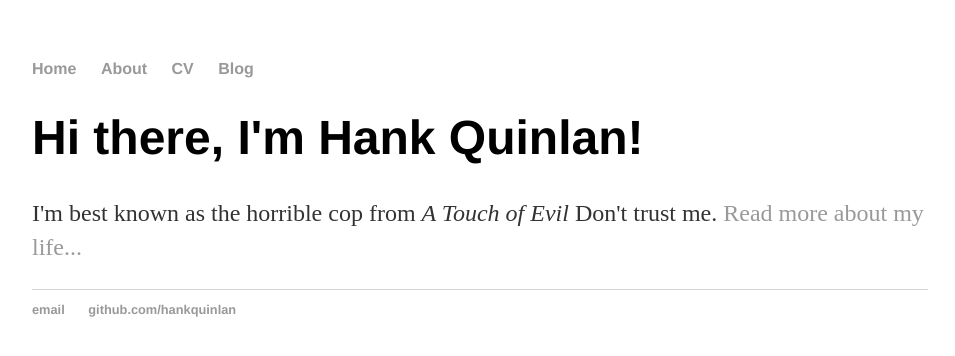
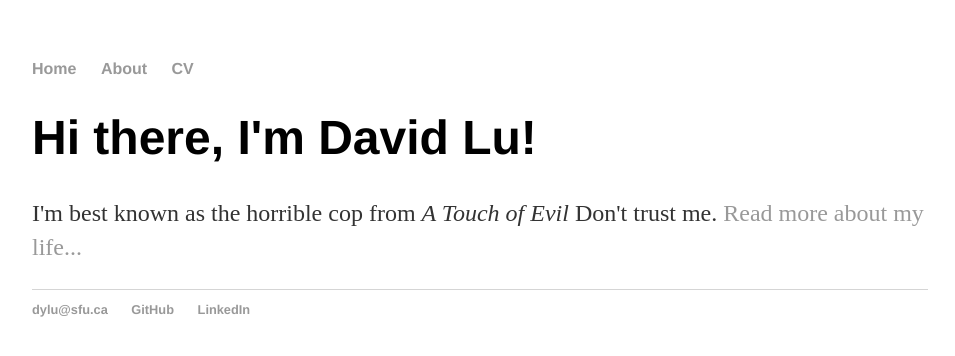
Before and after one commit to davidlu98/davidlu98.github.io, a plain HTML site: page index.html in a window 1280 px wide. Shown: the whole page, without its empty margins (160-1115 px from the left). Drawn offline with Linux system fonts and the light colour scheme.

Commit message:
Update index.html
more modifications to index.html

```diff
--- a/index.html
+++ b/index.html
@@ -1,7 +1,7 @@
 <!DOCTYPE html>
 <html>
 	<head>
-		<title>Hank Quinlan, Horrible Cop</title>
+		<title>David Lu</title>
 		<!-- link to main stylesheet -->
 		<link rel="stylesheet" type="text/css" href="/css/main.css">
 	</head>
@@ -10,21 +10,21 @@
     		<ul>
         		<li><a href="/">Home</a></li>
 	        	<li><a href="/about">About</a></li>
-        		<li><a href="/cv">CV</a></li>
-        		<li><a href="/blog">Blog</a></li>
+        		<li><a href="/projects">CV</a></li>
     		</ul>
 		</nav>
 		<div class="container">
     		<div class="blurb">
-        		<h1>Hi there, I'm Hank Quinlan!</h1>
-				<p>I'm best known as the horrible cop from <em>A Touch of Evil</em> Don't trust me. <a href="/about">Read more about my life...</a></p>
+        		<h1>Hi there, I'm David Lu!</h1>
+			<p>I'm best known as the horrible cop from <em>A Touch of Evil</em> Don't trust me. <a href="/about">Read more about my life...</a></p>
     		</div><!-- /.blurb -->
 		</div><!-- /.container -->
 		<footer>
     		<ul>
-        		<li><a href="mailto:hankquinlanhub@gmail.com">email</a></li>
-        		<li><a href="https://github.com/hankquinlan">github.com/hankquinlan</a></li>
-			</ul>
+        		<li><a href="mailto:dylu@sfu.ca">dylu@sfu.ca</a></li>
+        		<li><a href="https://github.com/davidlu98">GitHub</a></li>
+			<li><a href="https://linkedin.com/in/david-lu-748836162/">LinkedIn</a></li>
+		</ul>
 		</footer>
 	</body>
 </html>
```
